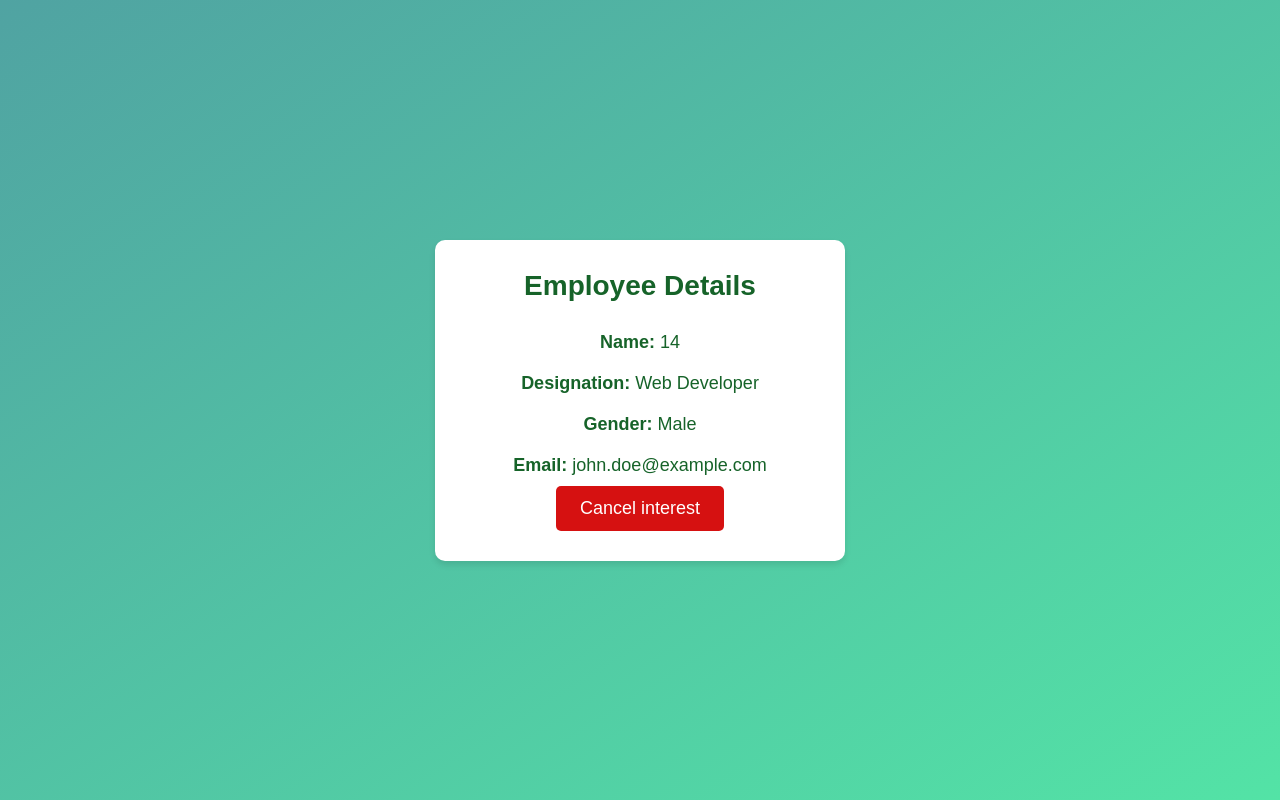
After one commit to Sahal-S/demo, a Django app: template templates/test.html in a window 1280 px wide. The commit adds this page. Run offline with Django 4.2, Linux system fonts and the light colour scheme; the template is opened without the code that fills it, so the values that code supplies are empty.

Commit message:
changes in app

```diff
--- a/home/models.py
+++ b/home/models.py
@@ -11,3 +11,4 @@ class employe(models.Model):
     gender=models.CharField(max_length=255,default='prefer not to say')
     designation=models.TextField(max_length=255,default="Developer")
     DOB=models.DateTimeField(default="0000-00-00")
+    interest=models.IntegerField(default=0)
--- a/home/urls.py
+++ b/home/urls.py
@@ -16,6 +16,10 @@ urlpatterns = [
     path('test/',views.test,name='test'),
     path('dlt/',views.dlt,name='dlt'),
     path('add/',views.add,name='add'),
+    path('show1/',views.show1,name='show1'),
+    path('show2/',views.show2,name='show2'),
+    path('set1/',views.set1,name='set1'),
+    path('set0/',views.set0,name='set0'),
     path('modify/',views.modify,name='modify'),
     path('power/',views.power,name='power')
       ]
--- /dev/null
+++ b/templates/test.html
@@ -0,0 +1,127 @@
+<!DOCTYPE html>
+<html lang="en">
+<head>
+    <meta charset="UTF-8">
+    <meta name="viewport" content="width=device-width, initial-scale=1.0">
+    <title>Employee Details</title>
+    <style>
+        body {
+            font-family: Arial, sans-serif;
+            background: linear-gradient(to bottom right, #50a3a2 0%, #53e3a6 100%);
+            margin: 0;
+            padding: 0;
+            display: flex;
+            justify-content: center;
+            align-items: center;
+            height: 100vh;
+        }
+
+        .employee-card {
+            background-color: #fff;
+            border-radius: 10px;
+            box-shadow: 0 4px 6px rgba(0, 0, 0, 0.1);
+            padding: 30px;
+            width: 350px;
+            color: #166329;
+            text-align: center;
+            animation: fadeIn 0.5s;
+            transition: transform 0.2s, box-shadow 0.2s;
+            display: flex;
+            flex-direction: column;
+            align-items: center;
+        }
+
+        .employee-card:hover {
+            transform: scale(1.05);
+            box-shadow: 0 8px 12px rgba(0, 0, 0, 0.2);
+        }
+
+        .employee-card h2 {
+            margin: 0 0 20px;
+            font-size: 28px;
+            color: #166329;
+            transition: transform 0.2s, color 0.2s;
+        }
+
+        .employee-card h2:hover {
+            color: #0056b3;
+            transform: scale(1.05);
+        }
+
+        .employee-card p {
+            font-size: 18px;
+            margin: 10px 0;
+        }
+
+        button {
+            background-color: #106e3a;
+            color: #fff;
+            border: none;
+            border-radius: 5px;
+            padding: 12px 24px;
+            font-size: 18px;
+            cursor: pointer;
+            transition: background-color 0.3s, transform 0.2s;
+        }
+
+        button:hover {
+            background-color: #0056b3;
+            transform: scale(1.05);
+        }
+
+        #interest {
+            color: rgba(214, 17, 17, 1);
+            display: none;
+        }
+
+        #cancel-button {
+            background-color: #d61111;
+            color: #fff;
+            border: none;
+            border-radius: 5px;
+            padding: 12px 24px;
+            font-size: 18px;
+            cursor: pointer;
+            display: none;
+            transition: background-color 0.3s, transform 0.2s;
+        }
+
+        #cancel-button:hover {
+            background-color: #990000;
+            transform: scale(1.05);
+        }
+
+        @keyframes fadeIn {
+            from {
+                opacity: 0;
+            }
+            to {
+                opacity: 1;
+            }
+        }
+    </style>
+</head>
+<body>
+    <div class="employee-card">
+        <h2>Employee Details</h2>
+        <p><strong>Name:</strong> <span id="age">14</span> </p>
+        <p><strong>Designation:</strong> Web Developer</p>
+        <p><strong>Gender:</strong> Male</p>
+        <p><strong>Email:</strong> john.doe@example.com</p>
+        <button id="show-interest-button">Show Interest</button>
+        <p id="interest"><strong>You have expressed your interest in the employee.</strong></p>
+        <button id="cancel-button">Cancel interest</button>
+    </div>
+
+    <script>
+        const ageElement = document.getElementById("age");
+        const showInterestButton = document.getElementById("show-interest-button");
+        const cancelButton = document.getElementById("cancel-button");
+
+        if (ageElement.textContent !== "11") {
+            showInterestButton.style.display = "none";
+            cancelButton.style.display = "block";
+        }
+    </script>
+</body>
+</html>
--- a/templates/welcome_e.html
+++ b/templates/welcome_e.html
@@ -80,6 +80,7 @@
     <h3 class="username">@{{ls.company}}</h3>
     <p class="tagline">{{ls.designation}}</p>
     <p class="tagline">{{ls.email}}</p>
+    <p>{{ls.interest}}</p>
     <form action="/log_out_e/">
       <input type="submit" class="logout-button" value="Logout">
     </form>
```
Also changed, not shown: home/views.py (+38 -0 lines), templates/show.html (added, +130 -0 lines), templates/welcome_c.html (+9 -5 lines), db.sqlite3.
